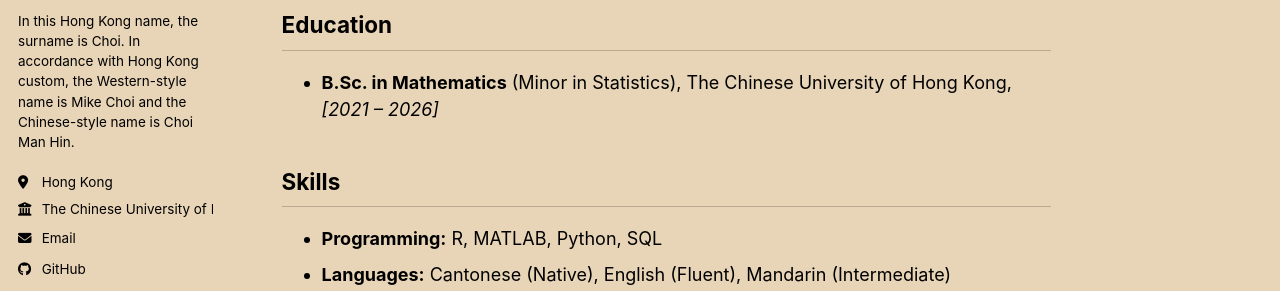
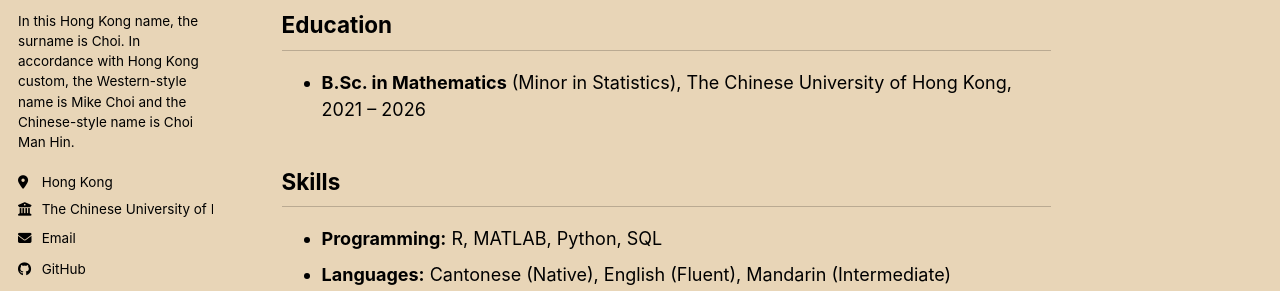
Before and after one commit to cmhin0129/cmhin0129.github.io, a Jekyll site: the page built from _pages/about.md, in a window 1280 px wide. Shown: the part 307-598 px from the top of the page. Built offline with Jekyll 4.4.1, drawn with Linux system fonts in a browser that asks for light colours; a style sheet for code colours, icons or effects is not loaded.

```diff
--- a/_pages/about.md
+++ b/_pages/about.md
@@ -12,7 +12,7 @@ I am a Research Assistant in the Department of Mathematics at The Chinese Univer
 In my leisure time, I enjoy [Cantopop](https://www.youtube.com/watch?v=oSeRj1sW3To) and [Japanese anime](https://www.youtube.com/watch?v=iMDNAKGO0NU), whose creativity often inspires my work.
 
 ## Education
-* **B.Sc. in Mathematics** (Minor in Statistics), The Chinese University of Hong Kong, *[2021 – 2026]*
+* **B.Sc. in Mathematics** (Minor in Statistics), The Chinese University of Hong Kong, 2021 – 2026
 
 ## Skills
 * **Programming:** R, MATLAB, Python, SQL
```
